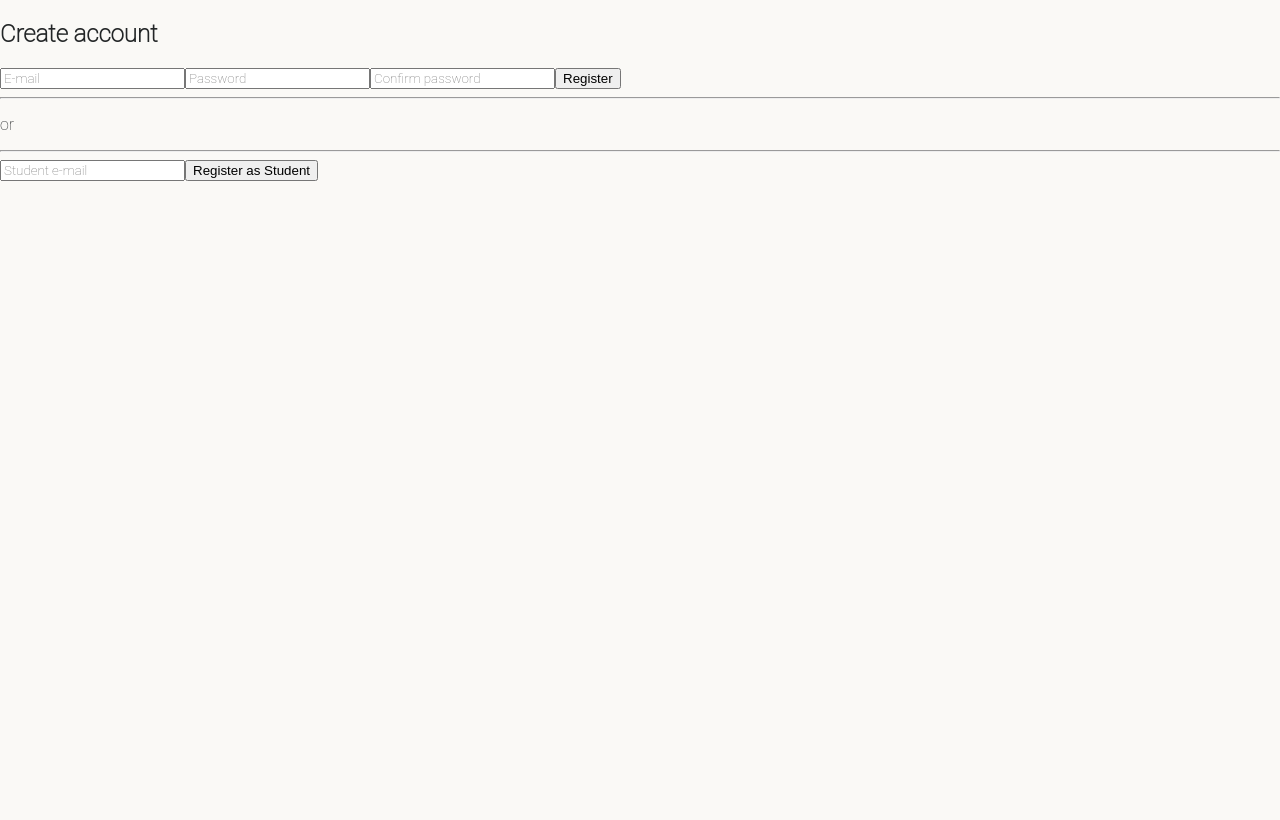
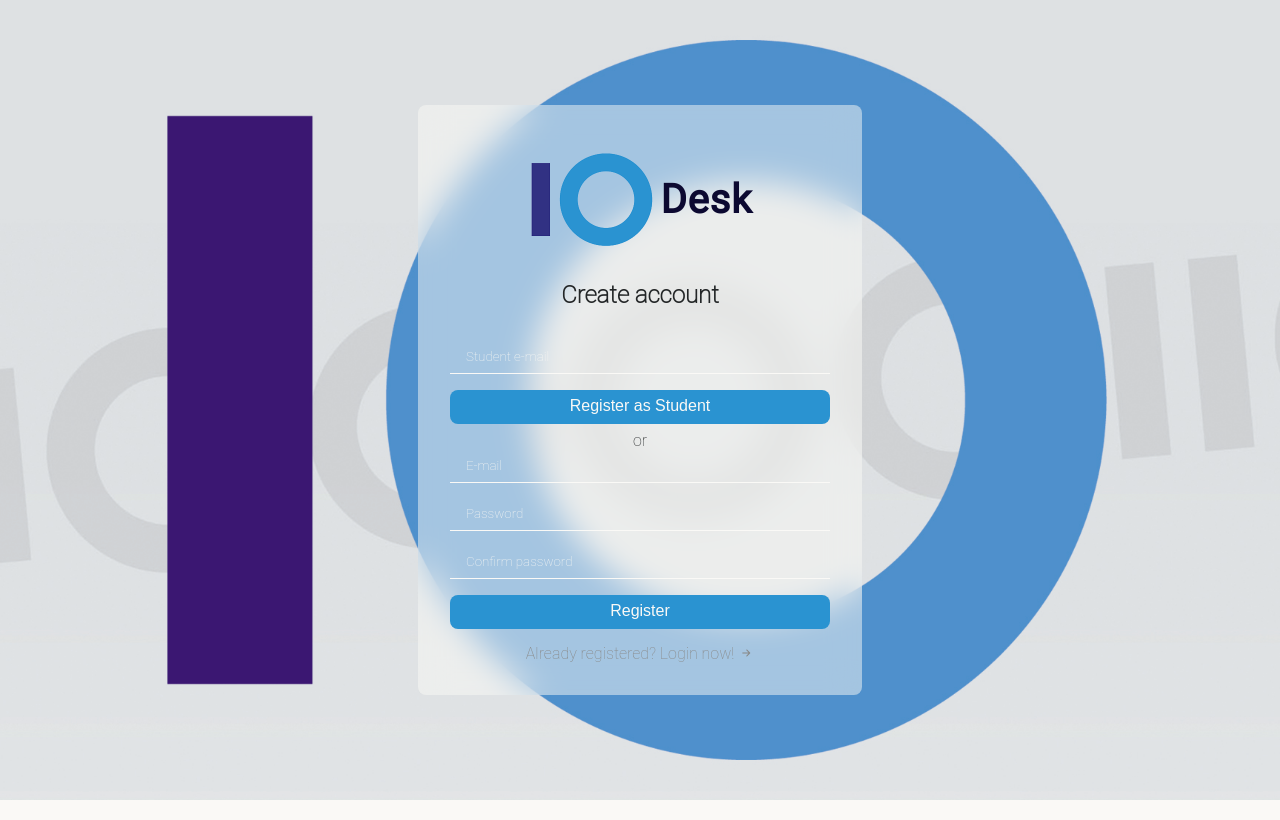
Before and after one commit to Daniel-Stojanovski/finkiopendesk, a React (Vite) app in the folder codebase/finkiopendesk-fe/: page /register in a window 1280 px wide. Built offline with nearby package versions, Linux system fonts and the light colour scheme; no server answers.

Commit message:
fe-uiux-base-styling - login forms v1.0

```diff
--- a/codebase/finkiopendesk-fe/src/pages/login/LoginPage.tsx
+++ b/codebase/finkiopendesk-fe/src/pages/login/LoginPage.tsx
@@ -1,4 +1,5 @@
-import React, {useEffect, useState} from "react";
+import "./loginFormPages.scss"
+import {useEffect, useState} from "react";
 import {useNavigate} from "react-router-dom";
 import {auth} from "../../shared/axios";
 import {useAuth} from "../../shared/AuthContext";
@@ -44,13 +45,15 @@ const LoginPage = () => {
         } catch (err: any) {
             setError(
                 err.response?.data?.message ||
-                "Registration failed. Please try again."
+                "Login failed. Please try again."
             );
         }
     };
 
     return (
-        <div className="login-container">
+        <div className="login-page">
+            <div className="card">
+                <img src={"./src/logo/logo-compact-finkiopendesk-500x250.png"} width={250} height={125}/>
                 <h2>Login</h2>
 
                 <form onSubmit={handleLogin}>
@@ -72,13 +75,16 @@ const LoginPage = () => {
                         required
                     />
 
-                {error && <p className="error">{error}</p>}
-
+                    {error && <p className="error" onClick={() => {setLoginForm({email:"", password:""}); setError("")}}>
+                        {error} <i className="bi bi-arrow-clockwise"></i>
+                    </p>}
                     <button type="submit">
                         Login
                     </button>
+
+                    <span onClick={() => navigate("/register")}>Don't have an account? Register now! <i className="bi bi-arrow-right-short"></i></span>
                 </form>
-
+            </div>
         </div>
     );
 };
--- a/codebase/finkiopendesk-fe/src/pages/login/RegisterPage.tsx
+++ b/codebase/finkiopendesk-fe/src/pages/login/RegisterPage.tsx
@@ -1,3 +1,4 @@
+import "./loginFormPages.scss"
 import React, { useState } from "react";
 import {useNavigate} from "react-router-dom";
 import {auth} from "../../shared/axios";
@@ -17,17 +18,11 @@ const RegisterPage = () => {
     const navigate = useNavigate();
 
     const handleStudentFormChange = (e: React.ChangeEvent<HTMLInputElement>) => {
-        setStudentForm({
-            ...studentForm,
-            [e.target.name]: e.target.value
-        });
+        setStudentForm({ ...studentForm, [e.target.name]: e.target.value });
     };
 
     const handleUserFormChange = (e: React.ChangeEvent<HTMLInputElement>) => {
-        setUserForm({
-            ...userForm,
-            [e.target.name]: e.target.value
-        });
+        setUserForm({ ...userForm, [e.target.name]: e.target.value });
     };
 
     const handleRegisterStudent = async (e: React.FormEvent) => {
@@ -36,18 +31,13 @@ const RegisterPage = () => {
 
         try {
             const res = await auth.post('students/create', null, {
-                params: {
-                    email: studentForm.email
-                }
-            })
+                params: { email: studentForm.email }
+            });
             const token = res.data;
 
             navigate(`/register/activate?token=${token}`);
         } catch (err: any) {
-            setError(
-                err.response?.data?.message ||
-                "Registration failed. Please try again."
-            );
+            setError(err.response?.data?.message || "Registration failed.");
         }
     };
 
@@ -61,79 +51,44 @@ const RegisterPage = () => {
         }
 
         try {
-            await auth.post('users/create', {
-                email: userForm.email,
-                password: userForm.password
-            })
-
-            navigate('/');
+            await auth.post('users/create', userForm);
+            navigate('/careers');
         } catch (err: any) {
-            setError(
-                err.response?.data?.message ||
-                "Registration failed. Please try again."
-            );
+            setError(err.response?.data?.message || "Registration failed.");
         }
     };
 
     return (
-        <div className="register-container">
-            <h2>Create account</h2>
+        <div className="login-page">
+            <div className="card">
+                <img src={"./src/logo/logo-compact-finkiopendesk-500x250.png"} width={250} height={125}/>
+                <h2>Create account</h2>
 
-            <form onSubmit={handleRegisterUser}>
-                <input
-                    name="email"
-                    type="email"
-                    placeholder="E-mail"
-                    value={userForm.email}
-                    onChange={handleUserFormChange}
-                    required
-                />
+                <form onSubmit={handleRegisterStudent}>
+                    <input name="email" type="email" placeholder="Student e-mail" value={studentForm.email} onChange={handleStudentFormChange} required />
 
-                <input
-                    name="password"
-                    type="password"
-                    placeholder="Password"
-                    value={userForm.password}
-                    onChange={handleUserFormChange}
-                    required
-                />
+                    <button type="submit">
+                        Register as Student
+                    </button>
+                </form>
+                or
+                <form onSubmit={handleRegisterUser}>
+                    <input name="email" type="email" placeholder="E-mail" value={userForm.email} onChange={handleUserFormChange} required />
+                    <input name="password" type="password" placeholder="Password" value={userForm.password} onChange={handleUserFormChange} required />
+                    <input name="confirmPassword" type="password" placeholder="Confirm password" value={userForm.confirmPassword} onChange={handleUserFormChange} required />
 
-                <input
-                    name="confirmPassword"
-                    type="password"
-                    placeholder="Confirm password"
-                    value={userForm.confirmPassword}
-                    onChange={handleUserFormChange}
-                    required
-                />
+                    {error && <p className="error" onClick={() => {
+                        setStudentForm({email:""});
+                        setUserForm({email:"", password: "", confirmPassword: ""});
+                        setError("")}}>
+                        {error} <i className="bi bi-arrow-clockwise"></i>
+                    </p>}
 
-                {error && <p className="error">{error}</p>}
+                    <button type="submit">Register</button>
 
-                <button type="submit">
-                    Register
-                </button>
-            </form>
-
-            <hr/>
-            <p>or</p>
-            <hr/>
-
-            <form onSubmit={handleRegisterStudent}>
-                <input
-                    name="email"
-                    type="email"
-                    placeholder="Student e-mail"
-                    value={studentForm.email}
-                    onChange={handleStudentFormChange}
-                    required
-                />
-
-                {error && <p className="error">{error}</p>}
-
-                <button type="submit">
-                    Register as Student
-                </button>
-            </form>
+                    <span onClick={() => navigate("/login")}>Already registered? Login now! <i className="bi bi-arrow-right-short"></i></span>
+                </form>
+            </div>
         </div>
     );
 };
--- a/codebase/finkiopendesk-fe/src/pages/login/RegisterStudentPage.tsx
+++ b/codebase/finkiopendesk-fe/src/pages/login/RegisterStudentPage.tsx
@@ -1,5 +1,6 @@
+import "./loginFormPages.scss"
 import { useSearchParams, useNavigate } from "react-router-dom";
-import { useState } from "react";
+import React, { useState } from "react";
 import {auth} from "../../shared/axios";
 
 const RegisterStudentPage = () => {
@@ -11,14 +12,20 @@ const RegisterStudentPage = () => {
     const [confirmationPassword, setConfirmationPassword] = useState("");
     const [error, setError] = useState<string | null>(null);
 
-    const submit = async () => {
+    const submitData = async (e: React.FormEvent) => {
+        e.preventDefault();
+
         if (password !== confirmationPassword) {
             setError("Passwords do not match");
             return;
         }
 
-        await auth.post('students/activate', { token, password })
+        try {
+            await auth.post('students/activate', { token, password });
             navigate("/careers");
+        } catch (err: any) {
+            setError("Activation failed");
+        }
     };
 
     if (!token) {
@@ -26,9 +33,12 @@ const RegisterStudentPage = () => {
     }
 
     return (
-        <div>
+        <div className="login-page">
+            <div className="card">
+                <img src={"./src/logo/logo-compact-finkiopendesk-500x250.png"} width={250} height={125}/>
                 <h2>Set your password</h2>
 
+                <form onSubmit={submitData}>
                     <input
                         type="password"
                         placeholder="Password"
@@ -41,11 +51,18 @@ const RegisterStudentPage = () => {
                         onChange={e => setConfirmationPassword(e.target.value)}
                     />
 
-            {error && <p>{error}</p>}
+                    {error && <p className="error" onClick={() => {
+                        setPassword("");
+                        setConfirmationPassword("");
+                        setError("")}}>
+                        {error} <i className="bi bi-arrow-clockwise"></i>
+                    </p>}
 
-            <button onClick={submit}>Activate account</button>
+                    <button type="submit">Activate account</button>
+                </form>
+            </div>
         </div>
     );
-}
+};
 
 export default RegisterStudentPage;
--- /dev/null
+++ b/codebase/finkiopendesk-fe/src/pages/login/loginFormPages.scss
@@ -0,0 +1,94 @@
+@use "../../shared/global" as *;
+
+.login-page {
+  height: 100vh;
+  width: 100%;
+  display: flex;
+  align-items: center;
+  justify-content: center;
+
+  background: url("./../../logo/IO1920x1080.jpg");
+
+  background-size: cover;
+  background-position: center;
+  overflow: hidden;
+}
+
+.card {
+  width: 100%;
+  max-width: 380px;
+  padding: var(--size-5);
+  border-radius: var(--size-2);
+
+  display: flex;
+  flex-direction: column;
+  text-align: center;
+
+  background: rgba(250, 249, 246, 0.5);
+  backdrop-filter: blur(16px);
+
+  img {
+    margin: auto;
+  }
+
+  h2 {
+    text-align: center;
+    margin-bottom: var(--size-5);
+  }
+
+  form {
+    display: flex;
+    flex-direction: column;
+    gap: var(--size-3);
+
+    &:first-of-type {
+      margin-bottom: var(--size-2);
+    }
+
+    input {
+      color: var(--color-base-4);
+      padding: var(--size-2) var(--size-3);
+      background: none;
+      border: none;
+      border-bottom: var(--color-base-0) 1px solid;
+      outline: none;
+
+      &::placeholder {
+        color: var(--color-base-0);
+      }
+
+      &:hover {
+        border-bottom: var(--color-main-1) 1px solid;
+      }
+
+      &:focus {
+        border-bottom: var(--color-main-1) 2px solid;
+      }
+    }
+
+    button {
+      padding: var(--size-2);
+      border-radius: var(--size-2);
+      border: none;
+      font-size: 16px;
+
+      background: var(--color-main-1);
+      color: var(--color-base-0);
+    }
+
+    span {
+      color: var(--color-base-3);
+
+      &:hover {
+        color: var(--color-main-1);
+      }
+    }
+  }
+
+  .error {
+    color: var(--color-error);
+    font-size: var(--size-3);
+    text-align: center;
+  }
+
+}
--- a/codebase/finkiopendesk-fe/src/shared/global.scss
+++ b/codebase/finkiopendesk-fe/src/shared/global.scss
@@ -26,6 +26,7 @@ $gradient-70-30-h: linear-gradient(90deg, $color-main-0, var(--color-transparent
   --color-base-4: #232627;
   --color-main-0: #d8e8f2;
   --color-main-1: #2a93d1;
+  --color-error: #ff6b6b;
   //colors - rgb
       //--color-base-0-rgb: 250, 249, 246;   /* #faf9f6 */
       //--color-base-1-rgb: 225, 230, 231;   /* #e1e6e7 */
```
Also changed, not shown: codebase/finkiopendesk-fe/src/shared/axios.ts (+11 -3 lines), codebase/finkiopendesk-fe/src/logo/IO1920x1080.jpg (added). Lines whose indentation alone changed are shown as unchanged.
